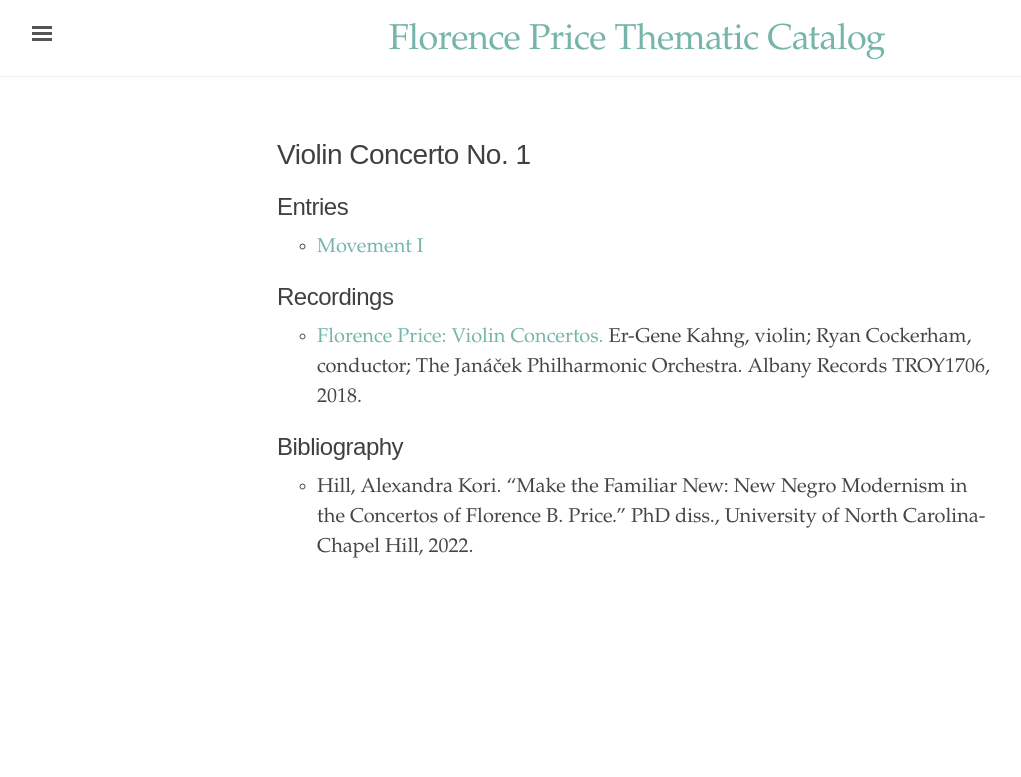
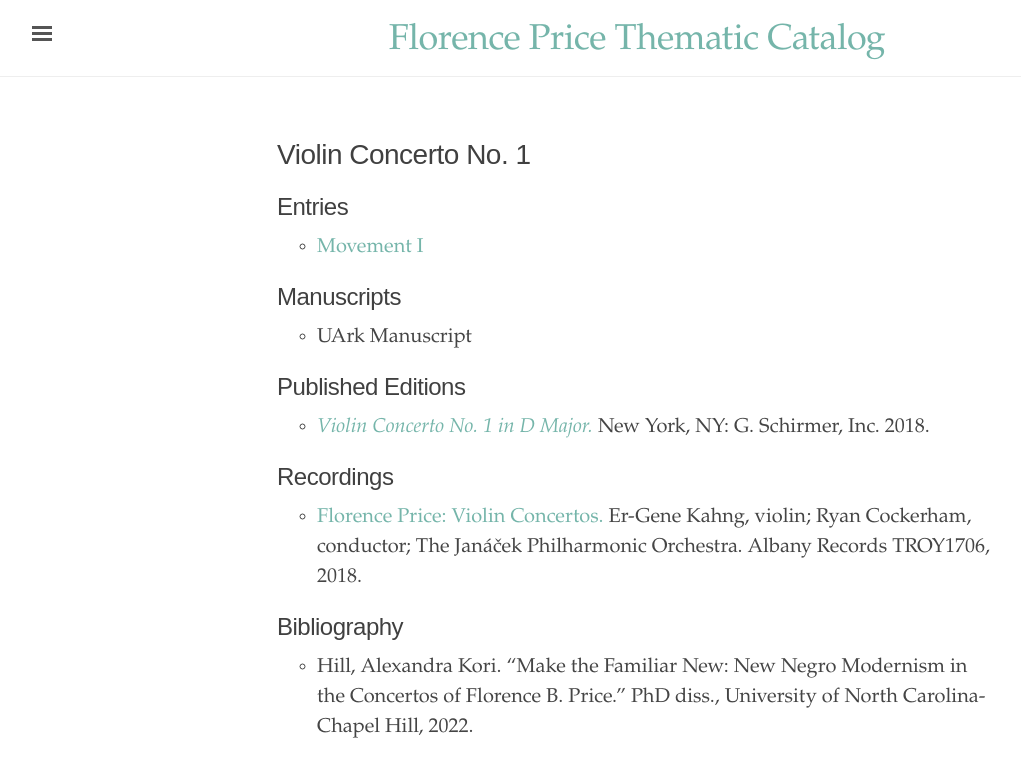
Before and after one commit to dwshadle/florence-price-catalog, a Jekyll site: the page built from _texts/price-violin_concerto_no1.md, in a window 1280 px wide. Shown: the top 777 px of the page, without its empty margins (3-1024 px from the left). Built offline with Jekyll 4.4.1, drawn with Linux system fonts in a browser that asks for light colours.

Commit message:
Update price-violin_concerto_no1.md

```diff
--- a/_texts/price-violin_concerto_no1.md
+++ b/_texts/price-violin_concerto_no1.md
@@ -9,6 +9,14 @@
 ## Entries
 - <a href="https://dwshadle.github.io/test/price-violin-concerto-no1/mvt1" target="_blank">Movement I</a>
 
+## Manuscripts
+
+- UArk Manuscript
+
+## Published Editions
+
+- <a href="https://www.wisemusicclassical.com/work/58910/Violin-Concerto-No-1--Florence-Price/" target="_blank">*Violin Concerto No. 1 in D Major.*</a> New York, NY: G. Schirmer, Inc. 2018.
+
 ## Recordings
 
 - <a href="https://www.albanyrecords.com/mm5/merchant.mvc?Screen=PROD&Product_Code=TROY1706" target="_blank">Florence Price: Violin Concertos.</a> Er-Gene Kahng, violin; Ryan Cockerham, conductor; The Janáček Philharmonic Orchestra. Albany Records TROY1706, 2018.
```
